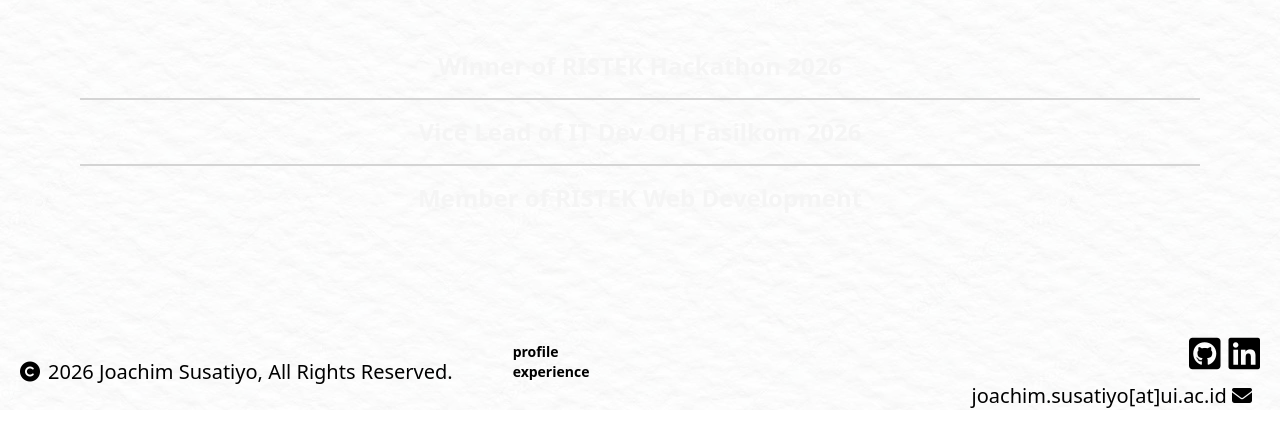
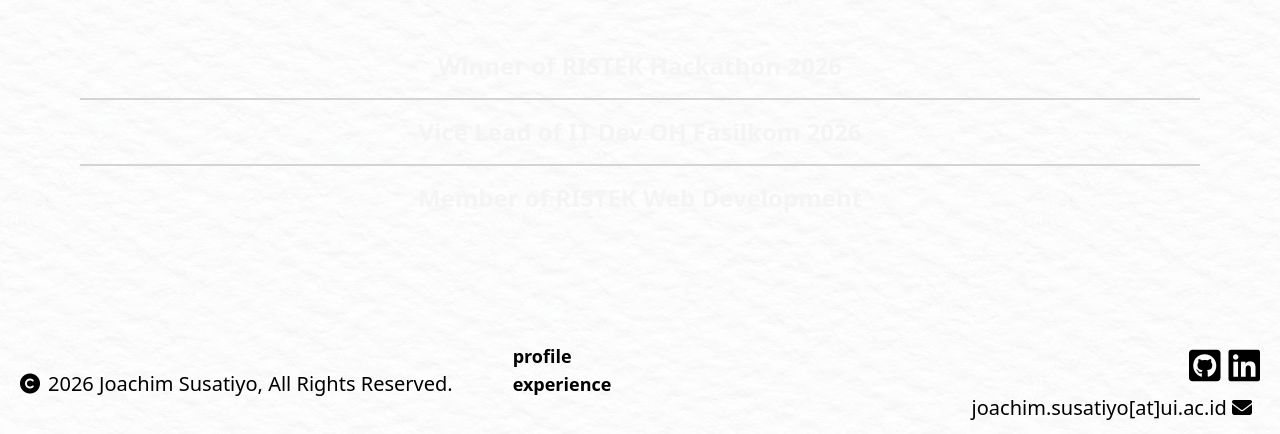
Before and after one commit to JocimSus/myportofolio, a Django app: page / in a window 1280 px wide. Shown: the part 1738-2172 px from the top of the page. Before the commit the page ends 2146 px from the top, so only its background shows below. Run offline with Django 5.2, Linux system fonts and the light colour scheme; some libraries are stand-ins or nearby versions; some web fonts are replaced.

Commit message:
fix: fixed footer text size

```diff
--- a/apps/home/templates/home/base.html
+++ b/apps/home/templates/home/base.html
@@ -64,7 +64,7 @@
     </header>
     {% block content %}{% endblock %}
     {% comment %}Footer{% endcomment %}
-    <footer class="w-full flex items-center bg-primary-700 h-25 text-primary-100 font-light px-5 gap-4 text-xs lg:text-xl">
+    <footer class="w-full flex items-center bg-primary-700 h-25 text-primary-100 font-light px-5 gap-4 text-sm lg:text-xl">
       <p class="flex items-center gap-2">
         <i class="fa-solid fa-copyright"></i>
         <span>2026 {{ name }}, All Rights Reserved.</span>
@@ -72,7 +72,7 @@
       {% comment %}Vertical Line Separator{% endcomment %}
       <div class="w-1 h-full bg-primary-100 lg:mx-3"></div>
       {% comment %}Page Links{% endcomment %}
-      <ul class="py-2 grid-flow-col grid-rows-3 items-center h-full justify-center text-sm font-bold hidden lg:grid">
+      <ul class="py-2 grid-flow-col grid-rows-3 items-center h-full justify-center text-lg font-bold hidden lg:grid">
         <li>
           <a href="{% url 'home:profile' %}" class="hover:text-tertiary-100">profile</a>
         </li>
```
